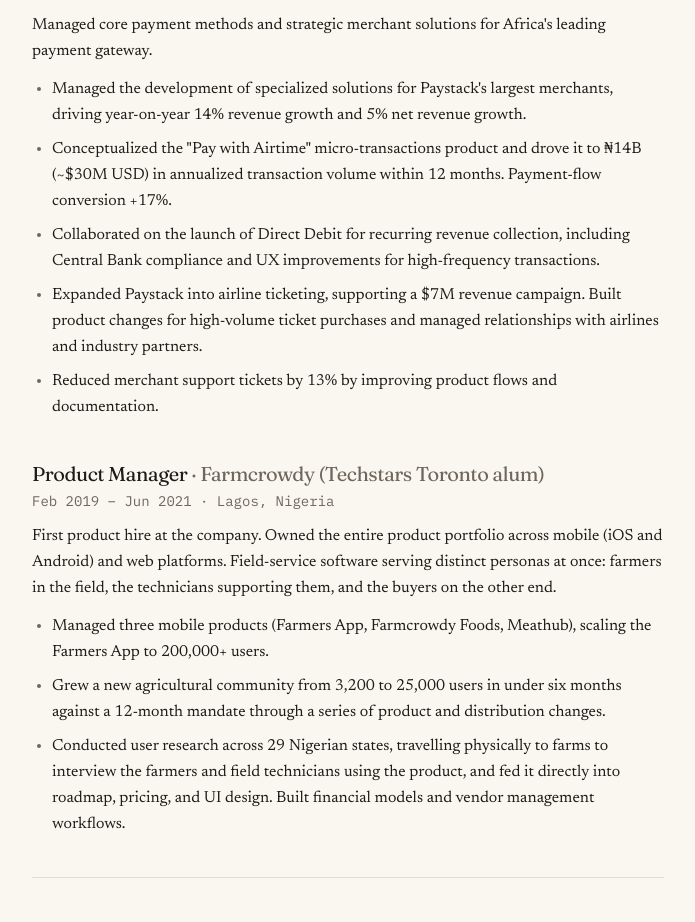
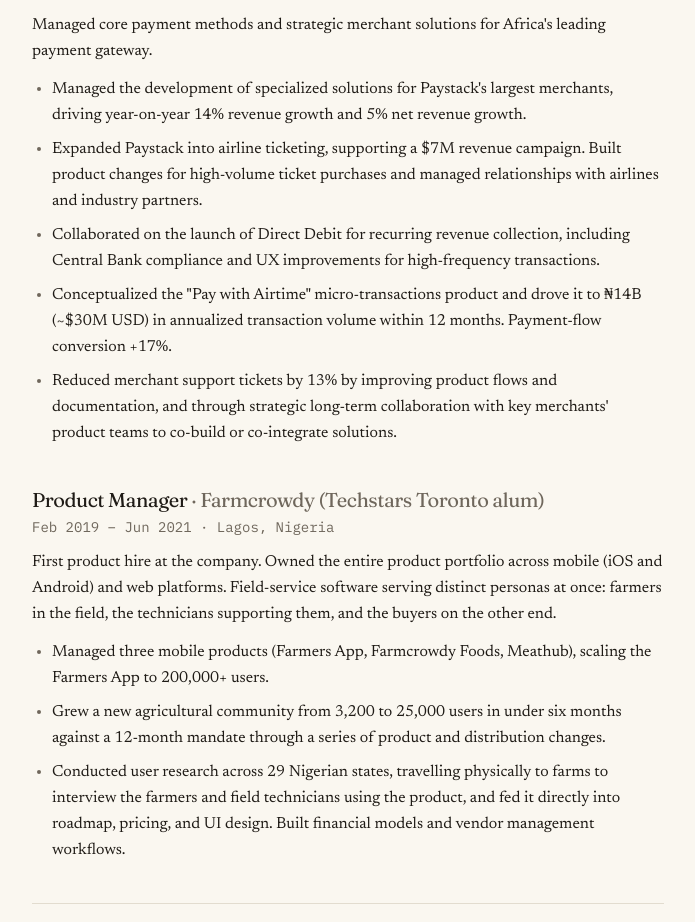
Before and after one commit to iFemora/personal-site, a Next.js app: page /cv in a window 1280 px wide. Shown: the part 2343-3265 px from the top of the page, without its empty margins (292-987 px from the left). Built offline with nearby package versions, Linux system fonts and the light colour scheme; no server answers.

Commit message:
cv: reorder paystack bullets, expand support-tickets bullet

```diff
--- a/src/app/cv/page.tsx
+++ b/src/app/cv/page.tsx
@@ -60,10 +60,10 @@
       "Managed core payment methods and strategic merchant solutions for Africa's leading payment gateway.",
     bullets: [
       "Managed the development of specialized solutions for Paystack's largest merchants, driving year-on-year 14% revenue growth and 5% net revenue growth.",
+      "Expanded Paystack into airline ticketing, supporting a $7M revenue campaign. Built product changes for high-volume ticket purchases and managed relationships with airlines and industry partners.",
+      "Collaborated on the launch of Direct Debit for recurring revenue collection, including Central Bank compliance and UX improvements for high-frequency transactions.",
       "Conceptualized the \"Pay with Airtime\" micro-transactions product and drove it to ₦14B (~$30M USD) in annualized transaction volume within 12 months. Payment-flow conversion +17%.",
-      "Collaborated on the launch of Direct Debit for recurring revenue collection, including Central Bank compliance and UX improvements for high-frequency transactions.",
-      "Expanded Paystack into airline ticketing, supporting a $7M revenue campaign. Built product changes for high-volume ticket purchases and managed relationships with airlines and industry partners.",
-      "Reduced merchant support tickets by 13% by improving product flows and documentation.",
+      "Reduced merchant support tickets by 13% by improving product flows and documentation, and through strategic long-term collaboration with key merchants' product teams to co-build or co-integrate solutions.",
     ],
   },
   {
```
